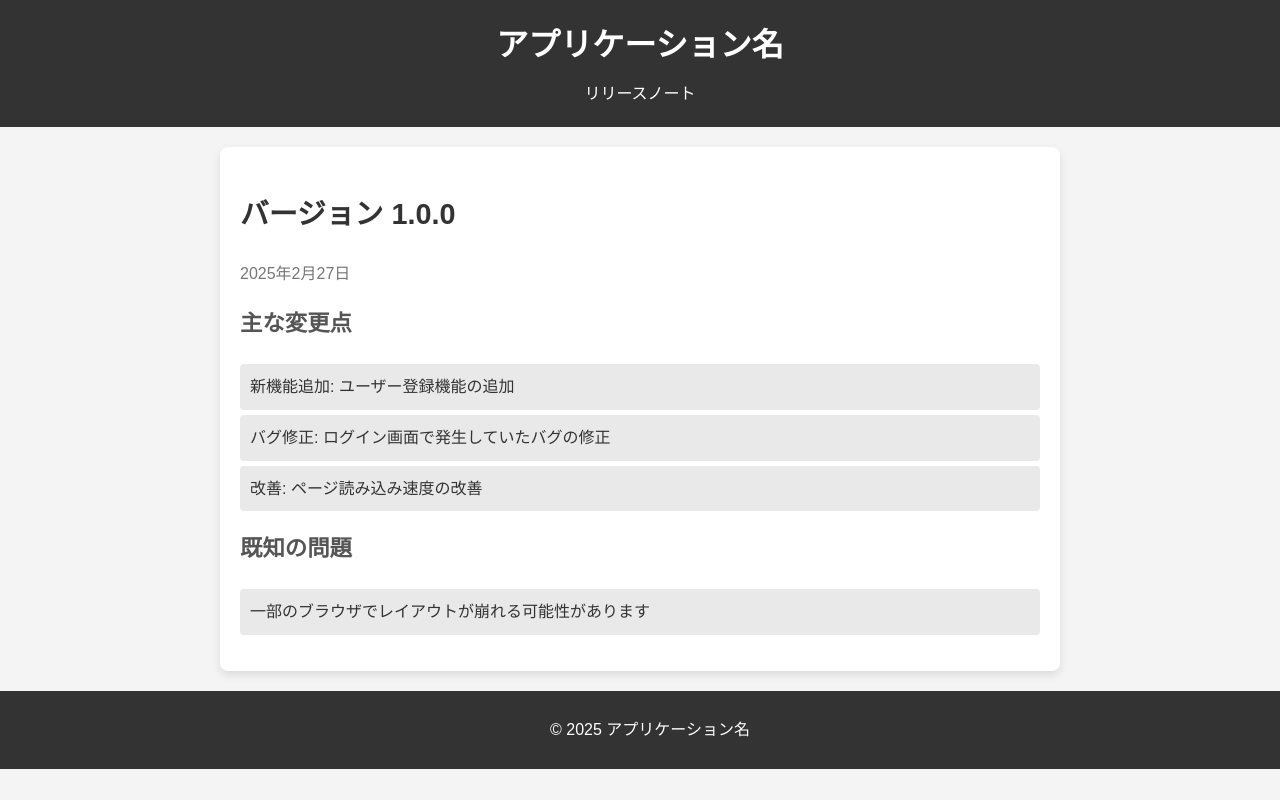
After one commit to eva27182/makeGroups, a Flask app: page /releasenote in a window 1280 px wide. The commit adds this page. Run offline with Flask 3, Linux system fonts and the light colour scheme.

Commit message:
footerを作成。リリースノートのサンプル作成

```diff
--- a/app.py
+++ b/app.py
@@ -139,6 +139,10 @@ def recieve_data_new():
     outputLog(main(members, len(members), groups_per_week))
     return jsonify({"status": "success", "data": main(members, len(members), groups_per_week)})
 
+@app.route("/releasenote")
+def releasenote():
+    return render_template("releasenote.html")
+
 
 if __name__ == "__main__":
     port = int(os.environ.get("PORT", 5000))
--- a/static/css/newVersion.css
+++ b/static/css/newVersion.css
@@ -14,8 +14,11 @@ header H1 {
 }
 
 body {
+    display: flex;
+    flex-direction: column;
+    justify-content: space-between;
     margin: 0;
-    margin-bottom: 30px;
+    min-height: 100vh;
     font-family: 'Noto Sans JP', sans-serif;
 }
 
--- /dev/null
+++ b/static/css/releasenote.css
@@ -0,0 +1,80 @@
+/* 全体設定 */
+body {
+    font-family: 'Arial', sans-serif;
+    margin: 0;
+    padding: 0;
+    line-height: 1.6;
+    background-color: #f4f4f4;
+    color: #333;
+}
+
+/* ヘッダー */
+header {
+    background-color: #333;
+    color: white;
+    text-align: center;
+    padding: 20px;
+}
+
+header h1 {
+    margin: 0;
+    font-size: 2rem;
+}
+
+header p {
+    margin: 10px 0 0;
+    font-size: 1rem;
+}
+
+/* リリースセクション */
+.release {
+    max-width: 800px;
+    margin: 20px auto;
+    background-color: white;
+    padding: 20px;
+    border-radius: 8px;
+    box-shadow: 0 4px 8px rgba(0, 0, 0, 0.1);
+}
+
+.release h2 {
+    font-size: 1.8rem;
+    color: #333;
+}
+
+.release .release-date {
+    font-size: 1rem;
+    color: #777;
+}
+
+.changes h3 {
+    font-size: 1.4rem;
+    color: #555;
+    margin-top: 20px;
+}
+
+.changes ul {
+    list-style-type: none;
+    padding: 0;
+}
+
+.changes ul li {
+    background: #e9e9e9;
+    margin: 5px 0;
+    padding: 10px;
+    border-radius: 4px;
+}
+
+.changes ul li:hover {
+    background-color: #d1d1d1;
+}
+
+/* フッター */
+footer {
+    background-color: #333;
+    color: white;
+    text-align: center;
+    padding: 10px;
+    position: relative;
+    bottom: 0;
+    width: 100%;
+}
--- /dev/null
+++ b/templates/footer.html
@@ -0,0 +1,3 @@
+<div id="footer">
+    <a href="/releasenote">リリースノート的な</a>
+</div>
--- a/templates/index.html
+++ b/templates/index.html
@@ -96,6 +96,7 @@
         <button id="downloadAsPng" onclick="captureAsPNG()" type="button" hidden></button>
     </div>
     <div id="result"></div>
+    {% include 'footer.html' %}
     <script src="{{ url_for('static', filename='js/main.js') }}"></script>
 </body>
 
--- a/templates/newVersion.html
+++ b/templates/newVersion.html
@@ -5,6 +5,7 @@
     <meta charset="UTF-8">
     <title>new version</title>
     <link rel="stylesheet" href="{{ url_for('static', filename='css/newVersion.css') }}?v=202502271326">
+    <link rel="stylesheet" href="{{ url_for('static', filename='css/footer.css') }}?v=202502271326">
     <script src="https://cdnjs.cloudflare.com/ajax/libs/html2canvas/1.4.1/html2canvas.min.js"></script>
     <script src="https://cdnjs.cloudflare.com/ajax/libs/dom-to-image/2.6.0/dom-to-image.min.js"></script>
     <script src="https://cdn.jsdelivr.net/npm/modern-screenshot"></script>
@@ -73,6 +74,7 @@
         <button id="downloadAsPng" onclick="captureAsPNG()" type="button" hidden></button>
     </div>
     <div id="result-box"></div>
+    {% include 'footer.html' %}
     <script src="{{ url_for('static', filename='js/newVersion.js') }}?v=202502271326"></script>
 </body>
 
--- /dev/null
+++ b/templates/releasenote.html
@@ -0,0 +1,39 @@
+<!DOCTYPE html>
+<html lang="ja">
+<head>
+    <meta charset="UTF-8">
+    <meta name="viewport" content="width=device-width, initial-scale=1.0">
+    <title>リリースノート</title>
+    <link rel="stylesheet" href="{{ url_for('static', filename='css/releasenote.css') }}?v=202502271326">
+</head>
+<body>
+    <header>
+        <h1>アプリケーション名</h1>
+        <p>リリースノート</p>
+    </header>
+
+    <section class="release">
+        <h2>バージョン 1.0.0</h2>
+        <p class="release-date">2025年2月27日</p>
+        <div class="changes">
+            <h3>主な変更点</h3>
+            <ul>
+                <li>新機能追加: ユーザー登録機能の追加</li>
+                <li>バグ修正: ログイン画面で発生していたバグの修正</li>
+                <li>改善: ページ読み込み速度の改善</li>
+            </ul>
+        </div>
+
+        <div class="changes">
+            <h3>既知の問題</h3>
+            <ul>
+                <li>一部のブラウザでレイアウトが崩れる可能性があります</li>
+            </ul>
+        </div>
+    </section>
+
+    <footer>
+        <p>&copy; 2025 アプリケーション名</p>
+    </footer>
+</body>
+</html>
```
Also changed, not shown: log.txt (+12 -0 lines), static/css/footer.css (added, +8 -0 lines).
